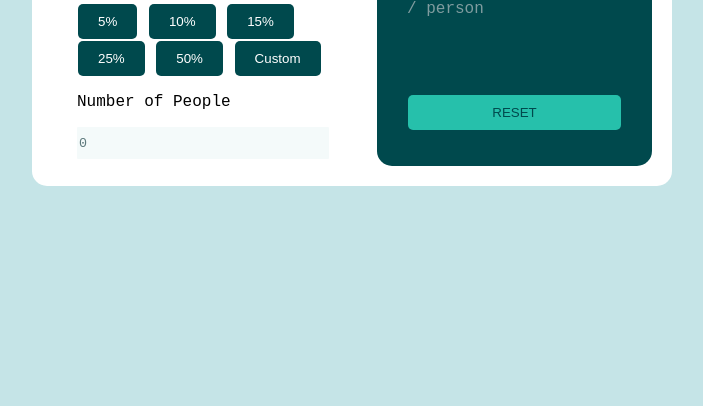
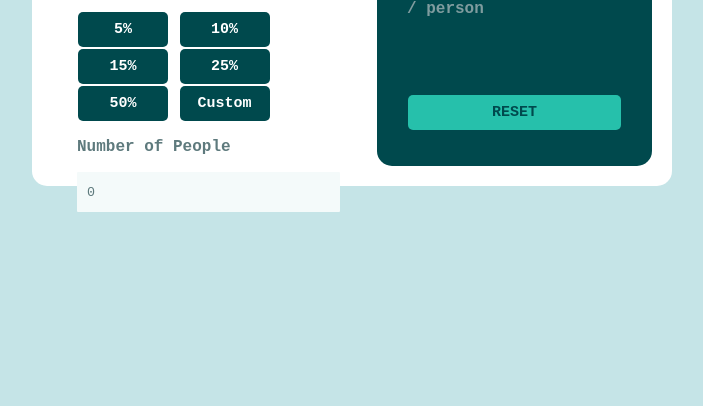
Before and after one commit to anioji94/tip_calculator_frontendmentor, a plain HTML site: page index.html in a window 1280 px wide. Shown: the part 394-800 px from the top of the page, without its empty margins (288-991 px from the left). Drawn offline with Linux system fonts and the light colour scheme.

Commit message:
text and colors are now more accurate

```diff
--- a/style.css
+++ b/style.css
@@ -44,7 +44,6 @@ body {
     min-width: 600px;
 
     padding: 20px;
-    margin: 0px;
 }
 
 .left-panel {
@@ -78,17 +77,31 @@ body {
 }
 
 button {
-    padding: 10px 20px;
+    width: 90px;
+    height: 35px;
     margin: 1px;
     border-radius: 5px;
     border-width: 0px;
     background-color: var(--veryDarkCyan);
     color: var(--white);
+    font-family: var(--fontFamily);
+    font-weight: var(--fontWeightHeavy);
+    font-size: 15px;
 }
 
 button:focus, button:hover {
     background-color: var(--strongCyan);
     color: var(--veryDarkCyan);
+}
+
+.left-panel p {
+    font-weight: var(--fontWeightHeavy);
+    color: var(--darkGrayishCyan);
+}
+
+.right-panel p {
+    font-weight: var(--fontWeightHeavy);
+    color: var(--darkGrayishCyan);
 }
 
 .right-panel button {
@@ -119,6 +132,12 @@ input {
     height: 30px;
     width: 90%;
     align-items: right;
+    padding: 5px;
+    padding-left: 10px;
+}
+
+input :focus {
+    background-color: red;
 }
 
 input::-webkit-outer-spin-button,
```
